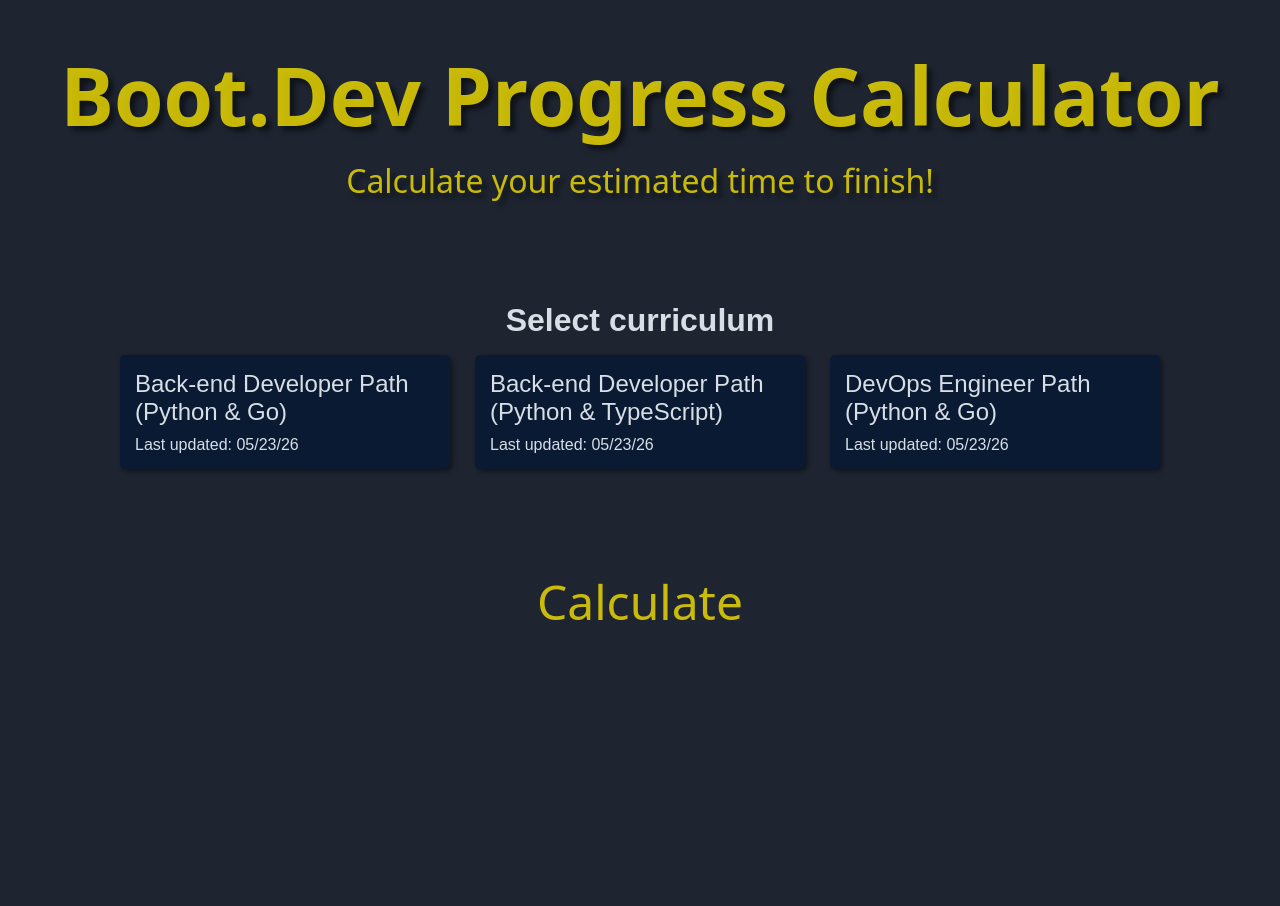
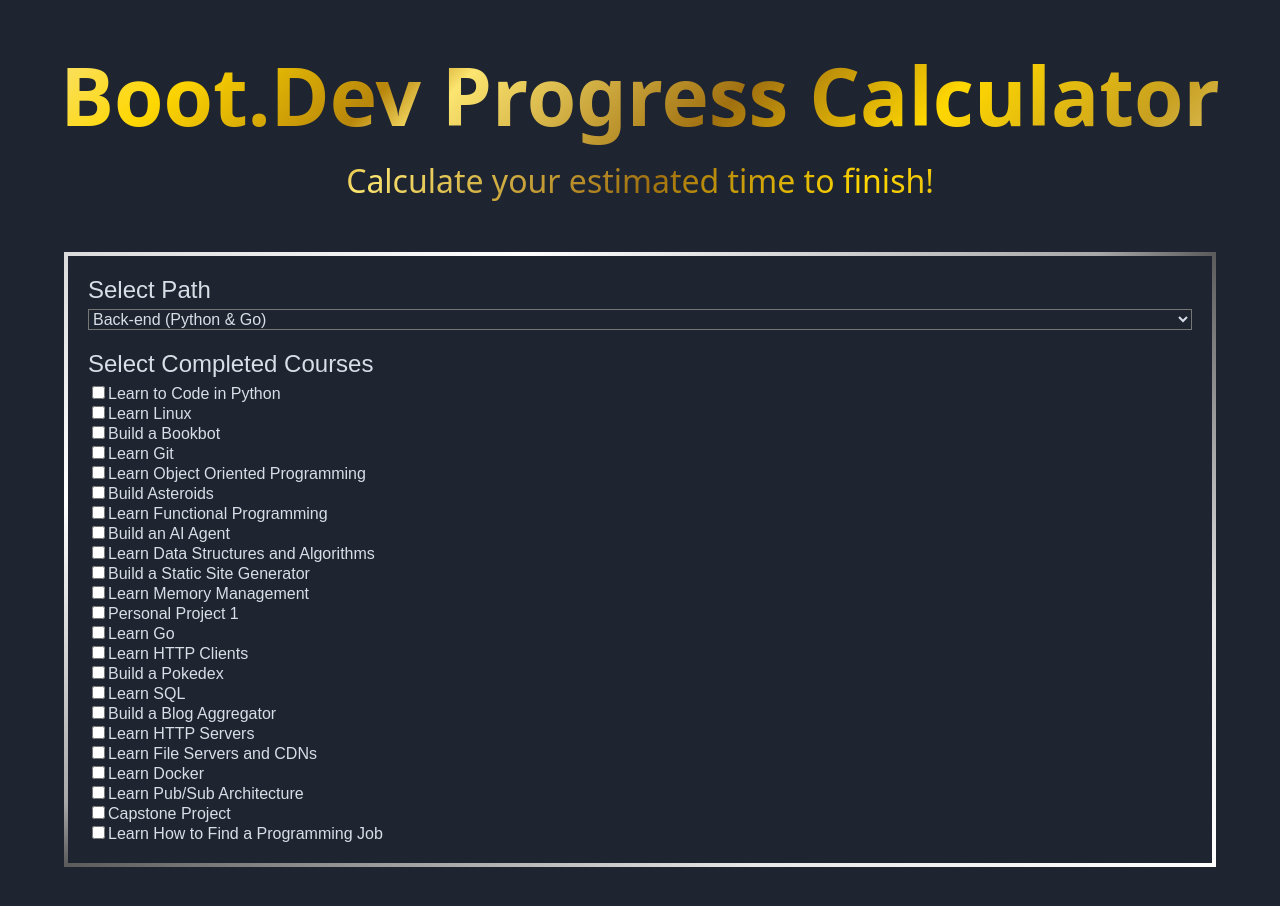
Before and after one commit to CodeForPedro/bootDev-completion-calculator, a website with bundled scripts: page index.html in a window 1280 px wide. Before the commit the page ends 800 px from the top, so only its background shows below. Built offline with nearby package versions, Linux system fonts and the light colour scheme; a web font is replaced by a local one.

Commit message:
Add path/track selection and completed courses selection

```diff
--- a/devops-courses.js
+++ b/devops-courses.js
@@ -105,3 +105,26 @@ const learnHowToFindAProgrammingJob = {
   length: 52,
   difficulty: 1,
 };
+
+const courseArrayDevOps = [
+  learnToCodeInPython,
+  learnLinux,
+  buildABookbot,
+  learnGit,
+  learnObjectOrientedProgramming,
+  buildAsteroids,
+  personalProject1,
+  learnGo,
+  learnHTTPClients,
+  learnSQL,
+  learnHTTPServers,
+  learnDocker,
+  learnLoggingAndObservability,
+  learnAWS,
+  learnCICD,
+  learnKubernetes,
+  capstoneProject,
+  learnHowToFindAProgrammingJob,
+];
+
+export { courseArrayDevOps };
--- a/go-courses.js
+++ b/go-courses.js
@@ -1,5 +1,4 @@
 // Courses
-
 const learnToCodeInPython = {
   name: "Learn to Code in Python",
   length: 191,
@@ -137,3 +136,32 @@ const learnHowToFindAProgrammingJob = {
   length: 52,
   difficulty: 1,
 };
+
+// Course array
+const courseArrayGo = [
+  learnToCodeInPython,
+  learnLinux,
+  buildABookbot,
+  learnGit,
+  learnObjectOrientedProgramming,
+  buildAsteroids,
+  learnFunctionalProgramming,
+  buildAnAIAgent,
+  learnDataStructuresAndAlgorithms,
+  buildAStaticSiteGenerator,
+  learnMemoryManagement,
+  personalProject1,
+  learnGo,
+  learnHTTPClients,
+  buildAPokedex,
+  learnSQL,
+  buildABlogAggregator,
+  learnHTTPServers,
+  learnFileServersAndCDNs,
+  learnDocker,
+  learnPubSubArchitecture,
+  capstoneProject,
+  learnHowToFindAProgrammingJob,
+];
+
+export { courseArrayGo };
--- a/index.html
+++ b/index.html
@@ -17,37 +17,29 @@
       href="https://fonts.googleapis.com/css2?family=Germania+One&family=New+Rocker&display=swap"
       rel="stylesheet"
     />
-    <script src="main.js" defer></script>
+    <script type="module" src="main.js" defer></script>
   </head>
   <body>
-    <div class="title-sec">
+    <div class="title-sec gold-text">
       <h1>Boot.Dev Progress Calculator</h1>
       <p>Calculate your estimated time to finish!</p>
     </div>
-    <div class="course-select">
-      <div class="sec-title">Select curriculum</div>
-      <div class="card-space">
-        <div class="course-card">
-          Back-end Developer Path<br />
-          (Python & Go)<br />
-          <span>Last updated: 05/23/26</span>
-        </div>
-        <div class="course-card">
-          Back-end Developer Path<br />
-          (Python & TypeScript)<br />
-          <span>Last updated: 05/23/26</span>
-        </div>
-        <div class="course-card">
-          DevOps Engineer Path<br />
-          (Python & Go)<br />
-          <span>Last updated: 05/23/26</span>
-        </div>
-      </div>
-    </div>
     <section>
       <div class="calculator">
-        <div class="title">Calculate</div>
-        <div class="body"></div>
+        <div class="body metallic-border">
+          <label for="paths">Select Path</label>
+          <select class="path-options" name="paths" id="paths">
+            <option value="Back-end (Python & Go)">
+              Back-end (Python & Go)
+            </option>
+            <option value="Back-end (Python & TypeScript)">
+              Back-end (Python & TypeScript)
+            </option>
+            <option value="DevOps (Python & Go)">DevOps (Python & Go)</option>
+          </select>
+          <label for="courses">Select Completed Courses</label>
+          <div class="courses"></div>
+        </div>
       </div>
     </section>
   </body>
--- a/main.js
+++ b/main.js
@@ -1 +1,48 @@
-console.log("Hey!");
+import { courseArrayGo } from "./go-courses.js";
+import { courseArrayTs } from "./ts-courses.js";
+import { courseArrayDevOps } from "./devops-courses.js";
+
+const completedCoursesContainer = document.querySelector(".courses");
+
+function main() {
+  // Generate Calculator
+  function generateCourses(path) {
+    path.forEach((course) => {
+      const wrapper = document.createElement("div");
+
+      const checkbox = document.createElement("input");
+      checkbox.type = "checkbox";
+      checkbox.id = course.name.toLowerCase().replaceAll(" ", "-");
+
+      const label = document.createElement("label");
+      label.htmlFor = checkbox.id;
+      label.textContent = course.name;
+
+      wrapper.append(checkbox, label);
+      completedCoursesContainer.append(wrapper);
+    });
+  }
+  // Generates default
+  generateCourses(courseArrayGo);
+
+  // Triggers when user changes path
+  const select = document.querySelector(".path-options");
+  select.addEventListener("change", (e) => {
+    const currentValue = e.target.value;
+    console.log(currentValue);
+    if (currentValue === "Back-end (Python & Go)") {
+      completedCoursesContainer.innerHTML = "";
+      generateCourses(courseArrayGo);
+    }
+    if (currentValue === "Back-end (Python & TypeScript)") {
+      completedCoursesContainer.innerHTML = "";
+      generateCourses(courseArrayTs);
+    }
+    if (currentValue === "DevOps (Python & Go)") {
+      completedCoursesContainer.innerHTML = "";
+      generateCourses(courseArrayDevOps);
+    }
+  });
+}
+
+main();
--- a/styles.css
+++ b/styles.css
@@ -1,9 +1,43 @@
 :root {
   --back-ground-color: rgba(30, 37, 49);
   --white-text-color: rgb(215, 222, 230);
-  --title-text-color: rgba(255, 234, 0, 0.766);
   --card-background-color: rgb(9, 26, 50);
-  --shadown: rgba(0, 0, 0, 0.5);
+}
+
+.gold-text {
+  background-image: linear-gradient(
+    135deg,
+    #f5e6a3 0%,
+    #ffd700 15%,
+    #b8860b 30%,
+    #fce570 35%,
+    #a07010 55%,
+    #ffd700 70%,
+    #c8a020 85%,
+    #f5e6a3 100%
+  );
+  -webkit-background-clip: text;
+  background-clip: text;
+  -webkit-text-fill-color: transparent;
+  color: transparent;
+}
+
+.metallic-border {
+  position: relative;
+  border: 4px solid transparent;
+  border-radius: 50px;
+  background-clip: padding-box;
+
+  border-image: linear-gradient(
+      to bottom right,
+      #dbdbdb,
+      #ffffff 20%,
+      #a8a8a8 45%,
+      #5c5c5c 50%,
+      #e8e8e8 80%,
+      #ffffff
+    )
+    1;
 }
 
 * {
@@ -38,9 +72,8 @@ h1 {
   display: flex;
   flex-direction: column;
   width: 100vw;
-  margin-bottom: 100px;
+  margin-bottom: 50px;
   align-items: center;
-  text-shadow: 5px 5px 5px var(--shadown);
 }
 
 .title-sec > h1 {
@@ -57,17 +90,7 @@ h1 {
   margin: 10px 20px 0px 20px;
 }
 
-.course-select {
-  background-color: var(--back-ground-color);
-  color: var(--white-text-color);
-  height: fit-content;
-  display: flex;
-  flex-direction: column;
-  align-items: center;
-  margin-bottom: 100px;
-}
-
-.card-space {
+.tab {
   display: flex;
   justify-content: center;
   gap: 25px;
@@ -80,29 +103,12 @@ h1 {
   font-weight: bold;
 }
 
-.course-card {
-  display: flex;
-  flex-direction: column;
-  align-items: self-start;
-  background-color: var(--card-background-color);
-  padding: 15px;
-  border-radius: 5px;
-  max-width: fit-content;
-  box-shadow: 2px 2px 5px rgba(0, 0, 0, 0.5);
-  font-size: 1.5rem;
-  min-width: 330px;
-}
-
-.course-card > span {
-  margin-top: 10px;
-  font-size: 1rem;
-}
-
 .calculator {
   color: rgb(215, 222, 230);
   display: flex;
   flex-direction: column;
   align-items: center;
+  font-size: 1rem;
 }
 
 .calculator > .title {
@@ -111,6 +117,40 @@ h1 {
   font-size: 3rem;
 }
 
+.calculator .body {
+  padding: 20px;
+  border-radius: 10px;
+  display: flex;
+  flex-direction: column;
+  font-size: 1rem;
+  width: 90%;
+}
+
+.body label {
+  font-size: 1.5rem;
+  margin-bottom: 5px;
+}
+
+select {
+  /* Resets default spacing and borders */
+  padding: 0;
+  margin: 0;
+  background: transparent;
+
+  /* Inherits typography from the parent container */
+  font: inherit;
+  color: inherit;
+
+  /* Fixed outline behavior on focus */
+  outline: none;
+
+  margin-bottom: 20px;
+}
+
 section {
   margin-bottom: 50px;
 }
+
+.courses > div > label {
+  font-size: 1rem;
+}
--- a/ts-courses.js
+++ b/ts-courses.js
@@ -141,3 +141,33 @@ const learnHowToFindAProgrammingJob = {
   length: 52,
   difficulty: 1,
 };
+
+// Course array
+const courseArrayTs = [
+  learnToCodeInPython,
+  learnLinux,
+  buildABookbot,
+  learnGit,
+  learnObjectOrientedProgramming,
+  buildAsteroids,
+  learnFunctionalProgramming,
+  buildAnAIAgent,
+  learnDataStructuresAndAlgorithms,
+  buildAStaticSiteGenerator,
+  learnMemoryManagement,
+  personalProject1,
+  learnJavaScript,
+  learnTypeScript,
+  learnHTTPClients,
+  buildAPokedex,
+  learnSQL,
+  buildABlogAggregator,
+  learnHTTPServers,
+  learnFileServersAndCDNs,
+  learnDocker,
+  learnPubSubArchitecture,
+  capstoneProject,
+  learnHowToFindAProgrammingJob,
+];
+
+export { courseArrayTs };
```
